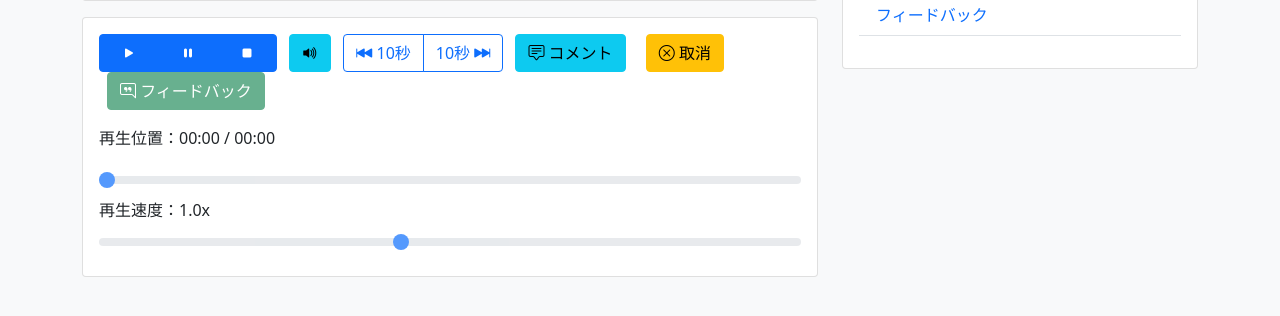
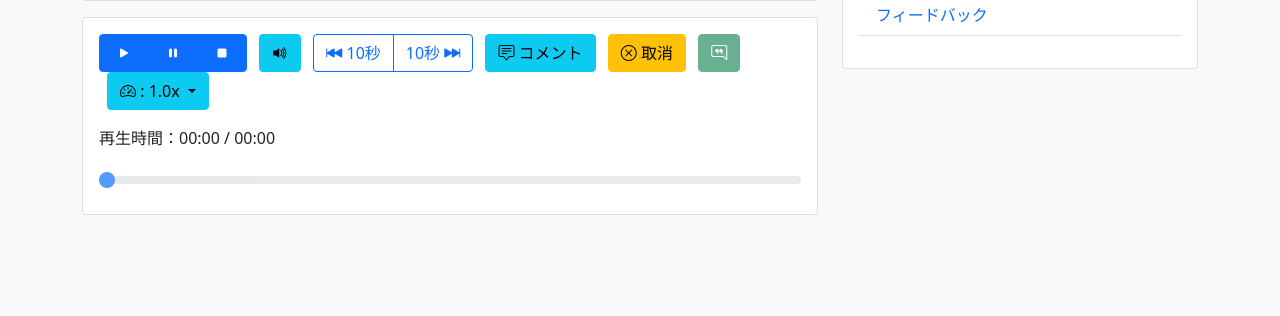
Before and after one commit to satoru128/MClick_System-Ver.2-, a PHP site: page / in a window 1280 px wide. Shown: the part 465-781 px from the top of the page. Run offline with PHP 8.4, Linux system fonts and the light colour scheme; the visitor is signed in with stand-in values (Sample User, id 1).

Commit message:
メイン画面のUI変更：OK

```diff
--- a/coordinate/css/style.css
+++ b/coordinate/css/style.css
@@ -9,6 +9,21 @@
     height: 360px;
     overflow: hidden;
     border: 3px solid transparent;  /* 初期状態の透明なボーダー */
+}
+
+/* 動画とコントロールの中央寄せ */
+.video-container {
+    display: flex;
+    flex-direction: column;
+    align-items: center;
+}
+
+.control-container {
+    display: flex;
+    justify-content: center;
+    gap: 10px;  /* ボタン間の間隔 */
+    width: 100%;
+    margin-top: 10px;
 }
 
 #player {   /* YouTubeプレーヤー */
@@ -158,7 +173,9 @@
 }
 
 
-/* リプレイ時のスタイル設定 */
+/*
+ *リプレイ時のスタイル設定
+ */
 .annotation-container { /* アノテーションの親要素 */
     position: absolute;
     width: 24px;
@@ -222,8 +239,8 @@
 
 
 /**
-* テーブルのNo.セルのスタイル
-*/
+ * テーブルのNo.セルのスタイル
+ */
 .clickable-cell {/* クリック可能なセルのスタイル */
     position: relative;
     background-color: rgba(0, 0, 0, 0.03);
@@ -253,7 +270,9 @@
     background-color: rgba(0, 0, 0, 0.12);
 }
 
-/* ヒートマップ表示用スタイル */
+/**
+ * ヒートマップ表示用スタイル
+ */
 #heatmapArea {  /* 棒グラフ表示エリア */
     height: 300px;
     margin-top: 10px;
@@ -267,7 +286,7 @@
     z-index: 1;     /* シークバーの上に表示 */
 }
 
-#heatmapChart {
+#heatmapChart {     /* ヒートマップのスタイル */
     width: 100%;
     height: 100%;
 }
@@ -296,3 +315,18 @@
     z-index: 2;     /* 波線グラフの上に表示 */
     opacity: 0.7;   /* 少し透過させて下のグラフを見やすく */
 }
+
+/*
+ *データテーブルのコンテナ
+ */
+.table-responsive { /* テーブルのスクロールを有効化 */
+    max-height: 500px;  /* 最大の高さを指定 */
+    overflow-y: auto;   /* 縦方向のスクロールを有効化 */
+}
+
+.table thead th {   /* テーブルヘッダー */
+    position: sticky;
+    top: 0;
+    background-color: #f8f9fa;  /* Bootstrapのデフォルトの背景色 */
+    z-index: 1;
+}
--- a/coordinate/script/app.js
+++ b/coordinate/script/app.js
@@ -108,7 +108,7 @@ function onPlayerReady(event) {
     initializeUserSelect(); // ユーザー選択機能の初期化
     initializeContextMenu(); // 右クリックメニューの初期化
     initializeTabsAndData();    // タブとデータ表示の初期化
-    initializeSpeedControl();   // 再生速度コントロールの初期化
+    // initializeSpeedControl();   // 再生速度コントロールの初期化
     feedbackManager = new FeedbackManager();  // フィードバック機能の初期化
     heatmapManager = new HeatmapManager();  // ヒートマップ機能の初期化
 }
@@ -343,6 +343,16 @@ function handleSeekBarInput(event) {
     if (player) {
         const time = player.getDuration() * (event.target.value / 100);
         player.seekTo(time, true);
+    }
+}
+
+/**
+ * 再生速度コントロールボタン
+ */
+function changePlaybackSpeed(speed) {
+    if (player) {
+        player.setPlaybackRate(speed);
+        document.getElementById('currentSpeed').textContent = speed.toFixed(2);
     }
 }
 
@@ -1082,9 +1092,9 @@ function displayClickData(clicks) {
     TableManager.displayTable('click', clicks, {
         columns: [
             { label: 'No.', width: '10%' },
-            { label: '時間', width: '20%' },
+            { label: '時間', width: '15%' },
             { label: 'コメント', width: '60%' },
-            { label: '操作', width: '10%' }
+            { label: '操作', width: '15%' }
         ],
         formatter: click => {
             // ユーザーの色を取得
@@ -1151,9 +1161,9 @@ function displayRangeData(ranges) {
     TableManager.displayTable('range', ranges, {
         columns: [
             { label: 'No.', width: '10%' },
-            { label: '時間', width: '20%' },
+            { label: '時間', width: '15%' },
             { label: 'コメント', width: '60%' },
-            { label: '操作', width: '10%' }
+            { label: '操作', width: '15%' }
         ],
         formatter: range => {
             // ユーザーの色を取得
@@ -1219,9 +1229,9 @@ function displaySceneData(scenes) {
     TableManager.displayTable('scene', scenes, {
         columns: [
             { label: 'No.', width: '10%' },
-            { label: '時間', width: '20%' },
+            { label: '時間', width: '15%' },
             { label: 'コメント', width: '60%' },
-            { label: '操作', width: '10%' }
+            { label: '操作', width: '15%' }
         ],
         formatter: scene => {
             // ユーザーの色を取得
@@ -1717,42 +1727,33 @@ function handleHeatmapToggleChange(event) {
     }
 }
 
-/**
- * モード管理の状態チェック関数（削除予定）
- */
-// function canEnableReplayMode() {
-//     return selectedUsers.size > 0;
+
+/**
+ * 再生速度制御の初期化（未使用）
+ */
+// function initializeSpeedControl() {
+//     const speedSlider = document.getElementById('speedSlider');
+//     const currentSpeedDisplay = document.getElementById('currentSpeed');
+
+//     // スライダーの値が変更されたときの処理
+//     speedSlider.addEventListener('input', function(e) {
+//         const speed = parseFloat(this.value);
+//         currentSpeedDisplay.textContent = speed.toFixed(2);
+//     });
+
+//     // スライダーの操作が完了したときの処理
+//     speedSlider.addEventListener('change', function(e) {
+//         const speed = parseFloat(this.value);
+//         if (player) {
+//             player.setPlaybackRate(speed);
+//         }
+//     });
 // }
 
 //===========================================
-// 再生速度制御
-//===========================================
-
-/**
- * 再生速度制御の初期化
- */
-function initializeSpeedControl() {
-    const speedSlider = document.getElementById('speedSlider');
-    const currentSpeedDisplay = document.getElementById('currentSpeed');
-
-    // スライダーの値が変更されたときの処理
-    speedSlider.addEventListener('input', function(e) {
-        const speed = parseFloat(this.value);
-        currentSpeedDisplay.textContent = speed.toFixed(2);
-    });
-
-    // スライダーの操作が完了したときの処理
-    speedSlider.addEventListener('change', function(e) {
-        const speed = parseFloat(this.value);
-        if (player) {
-            player.setPlaybackRate(speed);
-        }
-    });
-}
-
-//===========================================
 // フィードバック機能
 //===========================================
+
 /**
  * フィードバックボタンのクリックハンドラ
  */
--- a/coordinate/script/feedbackManager.js
+++ b/coordinate/script/feedbackManager.js
@@ -23,7 +23,7 @@ class FeedbackManager {
     displayFeedbacks(feedbacks) {
         TableManager.displayTable('feedback', feedbacks, {
             columns: [
-                { label: '記録時間', width: '15%' },
+                { label: '', width: '15%' },
                 { label: '発言者', width: '25%' },
                 { label: 'コメント', width: '45%' },
                 { label: '操作', width: '15%' }
--- a/index.php
+++ b/index.php
@@ -73,13 +73,13 @@
                             <div class="mb-3">
                                 <div class="btn-group" role="group">
                                     <!-- 再生/一時停止/停止ボタン -->
-                                    <button id="playBtn" class="btn btn-primary" style="min-width: 60px;">
+                                    <button id="playBtn" class="btn btn-primary" style="min-width: 50px;">
                                         <i class="bi bi-play-fill"></i>
                                     </button>
-                                    <button id="pauseBtn" class="btn btn-primary" style="min-width: 60px;">
+                                    <button id="pauseBtn" class="btn btn-primary" style="min-width: 50px;">
                                         <i class="bi bi-pause-fill"></i>
                                     </button>
-                                    <button id="stopBtn" class="btn btn-primary" style="min-width: 60px;">
+                                    <button id="stopBtn" class="btn btn-primary" style="min-width: 50px;">
                                         <i class="bi bi-stop-fill"></i>
                                     </button>
                                 </div>
@@ -101,17 +101,30 @@
                                 <button id="commentBtn" class="btn btn-info mx-2" onclick="showCommentModal('coordinate')">
                                     <i class="bi bi-chat-square-text"></i> コメント
                                 </button>
-                                <button id="mistakeBtn" class="btn btn-warning mx-2">
+                                <button id="mistakeBtn" class="btn btn-warning ">
                                     <i class="bi bi-x-circle"></i> 取消
                                 </button>
                                 <button id="feedbackBtn" class="btn btn-success mx-2" disabled onclick="handleFeedbackClick()">
-                                    <i class="bi bi-chat-right-quote"></i> フィードバック
+                                    <i class="bi bi-chat-right-quote"></i> <!-- フィードバック -->
                                 </button>
+                                <!-- 再生速度 -->
+                                <div class="dropdown" style="display: inline-block;">
+                                    <button class="btn btn-info mx-2 dropdown-toggle" type="button" id="speedDropdown" data-bs-toggle="dropdown" aria-expanded="false">
+                                        <i class="bi bi-speedometer2"></i> <!-- 再生速度 -->: <span id="currentSpeed">1.0</span>x
+                                    </button>
+                                    <ul class="dropdown-menu" aria-labelledby="speedDropdown">
+                                        <li><a class="dropdown-item" href="#" onclick="changePlaybackSpeed(0.25)">0.25x</a></li>
+                                        <li><a class="dropdown-item" href="#" onclick="changePlaybackSpeed(0.5)">0.5x</a></li>
+                                        <li><a class="dropdown-item" href="#" onclick="changePlaybackSpeed(1.0)">1.0x</a></li>
+                                        <li><a class="dropdown-item" href="#" onclick="changePlaybackSpeed(1.5)">1.5x</a></li>
+                                        <li><a class="dropdown-item" href="#" onclick="changePlaybackSpeed(2.0)">2.0x</a></li>
+                                    </ul>
+                                </div>
                             </div>
                             <div>
                                 <!-- シークバー -->
                                 <div>
-                                    <label for="seekBar" class="form-label">再生位置：<span id="timeDisplay">00:00 / 00:00</span></label>
+                                    <label for="seekBar" class="form-label">再生時間：<span id="timeDisplay">00:00 / 00:00</span></label>
                                     <div class="seekbar-container">
                                         <!-- 波グラフエリア -->
                                         <div id="waveArea" style="display: none;">
@@ -124,11 +137,6 @@
                                 <div id="heatmapArea" style="display: none;">
                                     <canvas id="heatmapChart"></canvas>
                                 </div>
-                            </div>
-                            <!--再生速度-->
-                            <div>
-                                <label for="speedSlider" class="form-label">再生速度：<span id="currentSpeed">1.0</span>x</label>
-                                <input type="range" class="form-range" id="speedSlider" min="0.25" max="2" step="0.25" value="1">
                             </div>
                         </div>
                     </div>
```
